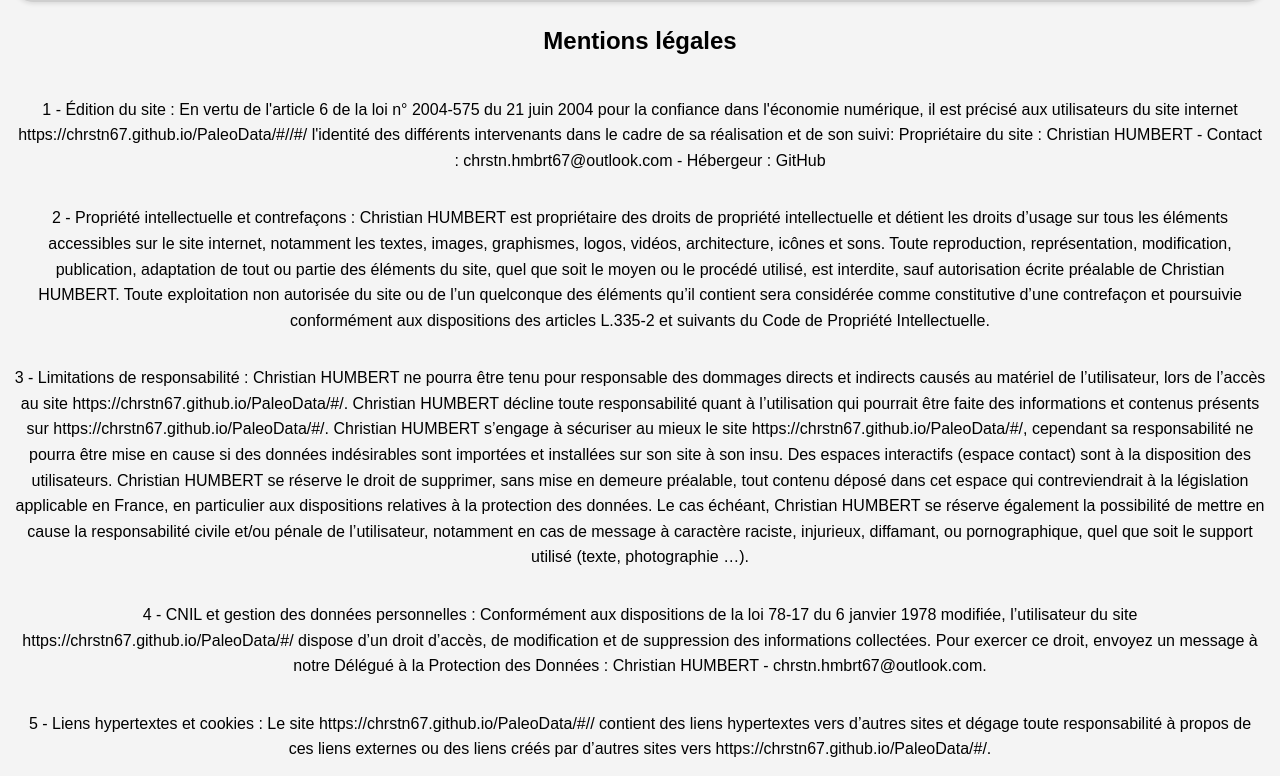
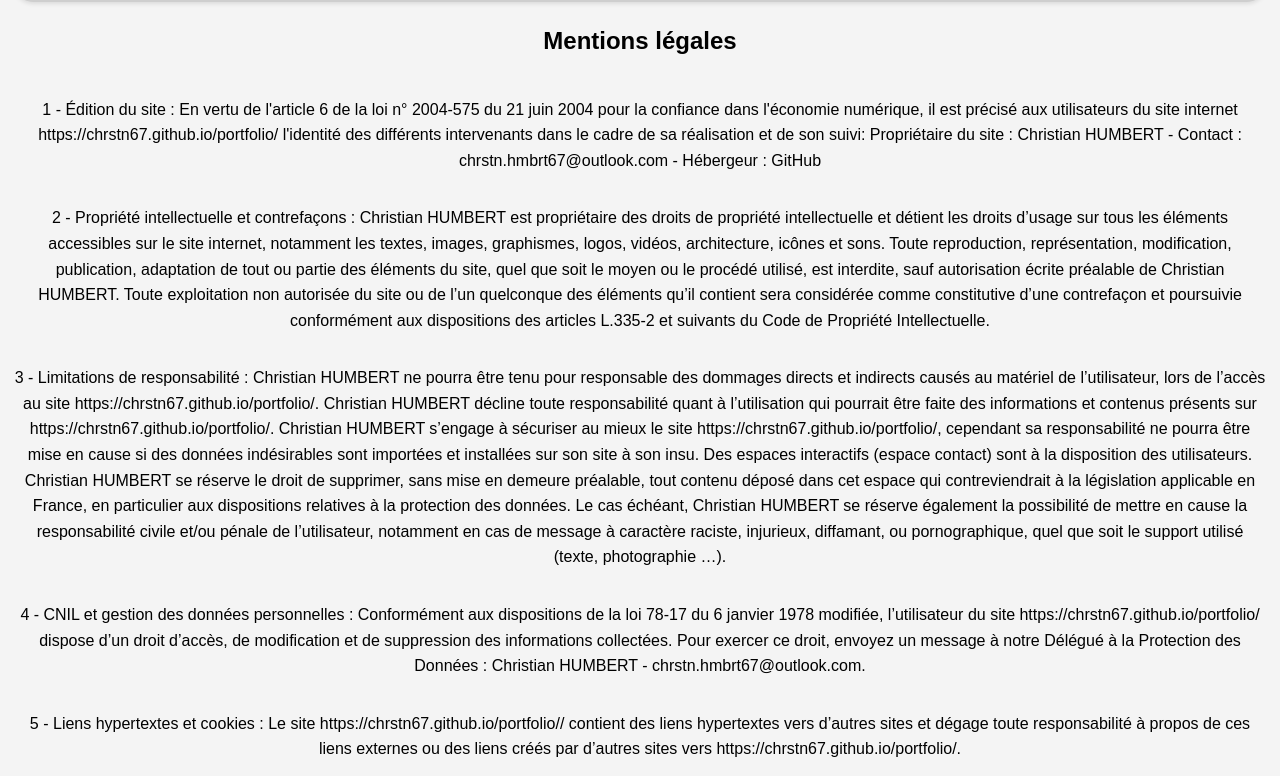
Before and after one commit to Chrstn67/christian-humbert-portfolio, a React (Vite) app: page /mentions-legales in a window 1280 px wide. Shown: the part 324-1100 px from the top of the page. Built offline with nearby package versions, Linux system fonts and the light colour scheme.

Commit message:
MAJ vite.config.js

```diff
--- a/src/components/App/App.jsx
+++ b/src/components/App/App.jsx
@@ -14,7 +14,7 @@ function App() {
         <div>
           <Header />
           <Routes>
-            <Route path="/christian-humbert-portfolio" element={<HomePage />} />
+            <Route path={import.meta.env.BASE_URL} element={<HomePage />} />
             <Route path="/mentions-legales" element={<MentionsLegales />} />
           </Routes>
           <Footer />
--- a/src/components/Footer/MentionsLegales/MentionsLegales.jsx
+++ b/src/components/Footer/MentionsLegales/MentionsLegales.jsx
@@ -4,56 +4,77 @@ function MentionsLegales() {
       <h1>Mentions légales</h1>
       <main className="mentions">
         <p>
-          1 - Édition du site : En vertu de l'article 6 de la loi n° 2004-575 du 21 juin 2004 pour la confiance dans
-          l'économie numérique, il est précisé aux utilisateurs du site internet
-          https://chrstn67.github.io/PaleoData/#//#/ l'identité des différents intervenants dans le cadre de sa
-          réalisation et de son suivi: Propriétaire du site : Christian HUMBERT - Contact : chrstn.hmbrt67@outlook.com -
-          Hébergeur : GitHub
+          1 - Édition du site : En vertu de l'article 6 de la loi n° 2004-575 du
+          21 juin 2004 pour la confiance dans l'économie numérique, il est
+          précisé aux utilisateurs du site internet
+          https://chrstn67.github.io/portfolio/ l'identité des différents
+          intervenants dans le cadre de sa réalisation et de son suivi:
+          Propriétaire du site : Christian HUMBERT - Contact :
+          chrstn.hmbrt67@outlook.com - Hébergeur : GitHub
         </p>
 
         <p>
-          2 - Propriété intellectuelle et contrefaçons : Christian HUMBERT est propriétaire des droits de propriété
-          intellectuelle et détient les droits d’usage sur tous les éléments accessibles sur le site internet, notamment
-          les textes, images, graphismes, logos, vidéos, architecture, icônes et sons. Toute reproduction,
-          représentation, modification, publication, adaptation de tout ou partie des éléments du site, quel que soit le
-          moyen ou le procédé utilisé, est interdite, sauf autorisation écrite préalable de Christian HUMBERT. Toute
-          exploitation non autorisée du site ou de l’un quelconque des éléments qu’il contient sera considérée comme
-          constitutive d’une contrefaçon et poursuivie conformément aux dispositions des articles L.335-2 et suivants du
-          Code de Propriété Intellectuelle.
+          2 - Propriété intellectuelle et contrefaçons : Christian HUMBERT est
+          propriétaire des droits de propriété intellectuelle et détient les
+          droits d’usage sur tous les éléments accessibles sur le site internet,
+          notamment les textes, images, graphismes, logos, vidéos, architecture,
+          icônes et sons. Toute reproduction, représentation, modification,
+          publication, adaptation de tout ou partie des éléments du site, quel
+          que soit le moyen ou le procédé utilisé, est interdite, sauf
+          autorisation écrite préalable de Christian HUMBERT. Toute exploitation
+          non autorisée du site ou de l’un quelconque des éléments qu’il
+          contient sera considérée comme constitutive d’une contrefaçon et
+          poursuivie conformément aux dispositions des articles L.335-2 et
+          suivants du Code de Propriété Intellectuelle.
         </p>
 
         <p>
-          3 - Limitations de responsabilité : Christian HUMBERT ne pourra être tenu pour responsable des dommages
-          directs et indirects causés au matériel de l’utilisateur, lors de l’accès au site
-          https://chrstn67.github.io/PaleoData/#/. Christian HUMBERT décline toute responsabilité quant à l’utilisation
-          qui pourrait être faite des informations et contenus présents sur https://chrstn67.github.io/PaleoData/#/.
-          Christian HUMBERT s’engage à sécuriser au mieux le site https://chrstn67.github.io/PaleoData/#/, cependant sa
-          responsabilité ne pourra être mise en cause si des données indésirables sont importées et installées sur son
-          site à son insu. Des espaces interactifs (espace contact) sont à la disposition des utilisateurs. Christian
-          HUMBERT se réserve le droit de supprimer, sans mise en demeure préalable, tout contenu déposé dans cet espace
-          qui contreviendrait à la législation applicable en France, en particulier aux dispositions relatives à la
-          protection des données. Le cas échéant, Christian HUMBERT se réserve également la possibilité de mettre en
-          cause la responsabilité civile et/ou pénale de l’utilisateur, notamment en cas de message à caractère raciste,
-          injurieux, diffamant, ou pornographique, quel que soit le support utilisé (texte, photographie …).
+          3 - Limitations de responsabilité : Christian HUMBERT ne pourra être
+          tenu pour responsable des dommages directs et indirects causés au
+          matériel de l’utilisateur, lors de l’accès au site
+          https://chrstn67.github.io/portfolio/. Christian HUMBERT décline toute
+          responsabilité quant à l’utilisation qui pourrait être faite des
+          informations et contenus présents sur
+          https://chrstn67.github.io/portfolio/. Christian HUMBERT s’engage à
+          sécuriser au mieux le site https://chrstn67.github.io/portfolio/,
+          cependant sa responsabilité ne pourra être mise en cause si des
+          données indésirables sont importées et installées sur son site à son
+          insu. Des espaces interactifs (espace contact) sont à la disposition
+          des utilisateurs. Christian HUMBERT se réserve le droit de supprimer,
+          sans mise en demeure préalable, tout contenu déposé dans cet espace
+          qui contreviendrait à la législation applicable en France, en
+          particulier aux dispositions relatives à la protection des données. Le
+          cas échéant, Christian HUMBERT se réserve également la possibilité de
+          mettre en cause la responsabilité civile et/ou pénale de
+          l’utilisateur, notamment en cas de message à caractère raciste,
+          injurieux, diffamant, ou pornographique, quel que soit le support
+          utilisé (texte, photographie …).
         </p>
 
         <p>
-          4 - CNIL et gestion des données personnelles : Conformément aux dispositions de la loi 78-17 du 6 janvier 1978
-          modifiée, l’utilisateur du site https://chrstn67.github.io/PaleoData/#/ dispose d’un droit d’accès, de
-          modification et de suppression des informations collectées. Pour exercer ce droit, envoyez un message à notre
-          Délégué à la Protection des Données : Christian HUMBERT - chrstn.hmbrt67@outlook.com.
+          4 - CNIL et gestion des données personnelles : Conformément aux
+          dispositions de la loi 78-17 du 6 janvier 1978 modifiée, l’utilisateur
+          du site https://chrstn67.github.io/portfolio/ dispose d’un droit
+          d’accès, de modification et de suppression des informations
+          collectées. Pour exercer ce droit, envoyez un message à notre Délégué
+          à la Protection des Données : Christian HUMBERT -
+          chrstn.hmbrt67@outlook.com.
         </p>
 
         <p>
-          5 - Liens hypertextes et cookies : Le site https://chrstn67.github.io/PaleoData/#// contient des liens
-          hypertextes vers d’autres sites et dégage toute responsabilité à propos de ces liens externes ou des liens
-          créés par d’autres sites vers https://chrstn67.github.io/PaleoData/#/.
+          5 - Liens hypertextes et cookies : Le site
+          https://chrstn67.github.io/portfolio// contient des liens hypertextes
+          vers d’autres sites et dégage toute responsabilité à propos de ces
+          liens externes ou des liens créés par d’autres sites vers
+          https://chrstn67.github.io/portfolio/.
         </p>
 
         <p>
-          6 - Droit applicable et attribution de juridiction : Tout litige en relation avec l’utilisation du site
-          https://chrstn67.github.io/PaleoData/#/ est soumis au droit français. En dehors des cas où la loi ne le permet
-          pas, il est fait attribution exclusive de juridiction aux tribunaux compétents.
+          6 - Droit applicable et attribution de juridiction : Tout litige en
+          relation avec l’utilisation du site
+          https://chrstn67.github.io/portfolio/ est soumis au droit français. En
+          dehors des cas où la loi ne le permet pas, il est fait attribution
+          exclusive de juridiction aux tribunaux compétents.
         </p>
         <p>Remerciements à Ludovic FOURTEAU</p>
       </main>
--- a/vite.config.js
+++ b/vite.config.js
@@ -4,5 +4,5 @@ import react from "@vitejs/plugin-react";
 // https://vitejs.dev/config/
 export default defineConfig({
   plugins: [react()],
-  base: "/portfolio/",
+  base: "/christian-humbert-portfolio/",
 });
```
